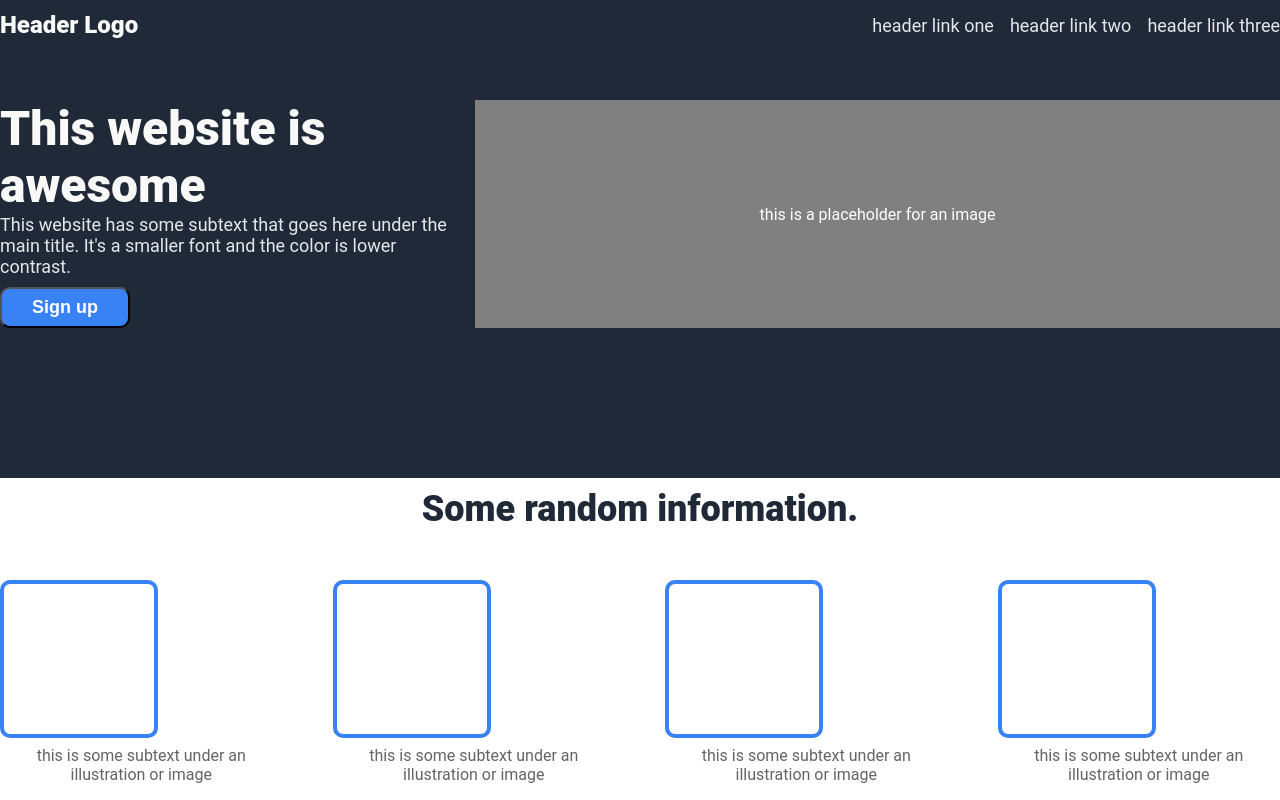
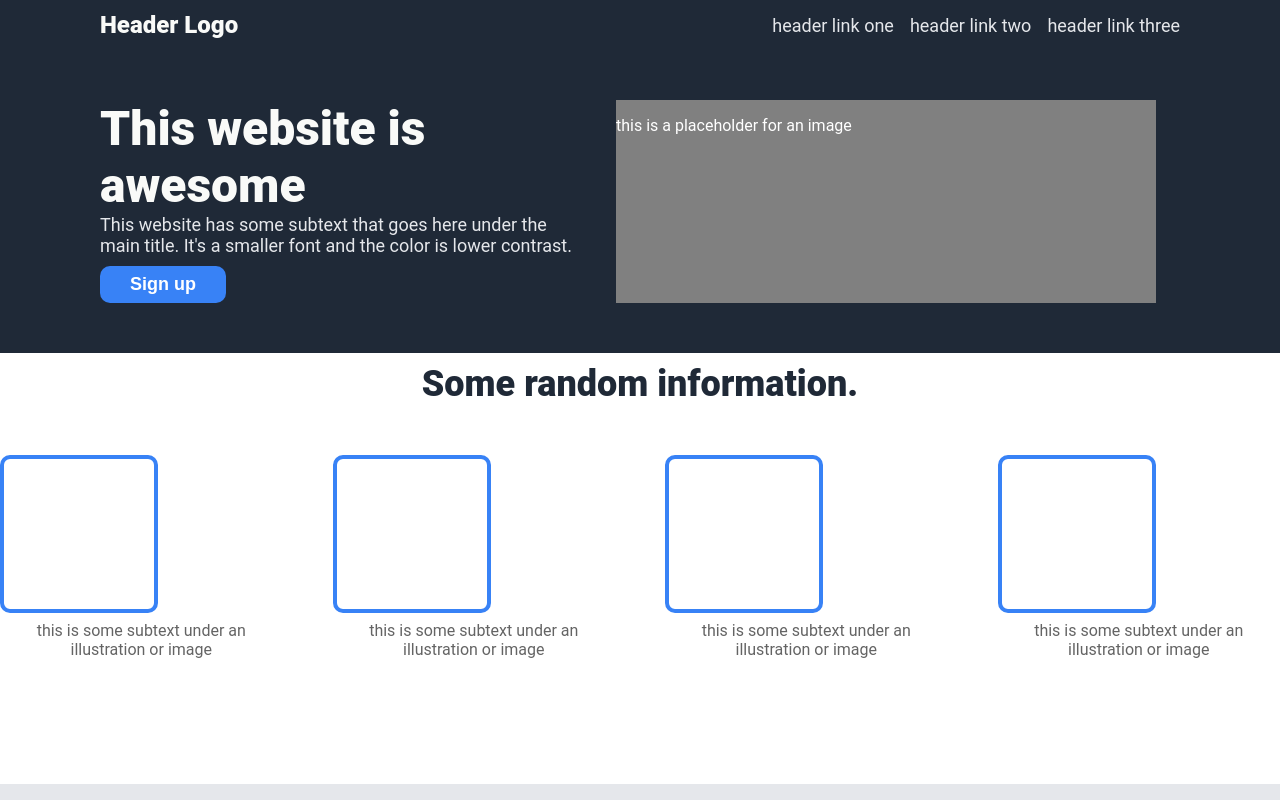
Before and after one commit to BlurryMystr/landing-page, a plain HTML site: page index.html in a window 1280 px wide. Shown: the top 800 px of the page. Drawn offline with Linux system fonts and the light colour scheme.

Commit message:
Allow expandable gap between logo and links; remove border from sign up button

```diff
--- a/index.html
+++ b/index.html
@@ -9,22 +9,21 @@
     <link rel="stylesheet" href="style.css">
 </head>
 
-
 <body>
     <div class="body-container">
-
+        <div class="above-fold">
             <div class="header">
 
                 <div class="logo">
                     Header Logo
                 </div>
-
+                <div class="links">
                 <ul>
                     <li><a href="/index.html">header link one</a></li>
                     <li><a href="/index.html">header link two</a></li>
                     <li><a href="/index.html">header link three</a></li>
                 </ul>
-
+                </div>
             </div>
 
             <div class="hero-container">
@@ -38,6 +37,7 @@
                 </div>
 
                 <div class="image-placeholder"><p>this is a placeholder for an image</p></div>
+            </div>
         </div>
 
             <div class="info-title">Some random information.</div>
--- a/style.css
+++ b/style.css
@@ -8,16 +8,21 @@ body {
     flex-direction: column;
 }
 
-a {
-    text-decoration: none;
+.above-fold {
+    background-color: #1F2937;
+    display: flex;
+    flex-direction: column;
+    align-items: center;
 }
 
 .header {
     display: flex;
-    background-color: #1F2937;
     justify-content: space-between;
     align-items: center;
     height: 50px;
+    width: 100%;
+    max-width: 1080px;
+    gap: 25px;
 }
 
 .logo {
@@ -40,17 +45,20 @@ a {
     gap: 16px;
 }
 
+a {
+    text-decoration: none;
+}
+
 .hero-container {
     display: flex;
-    background-color: #1F2937;
-    padding: 50px 0 150px;
-    gap: 25px
+    padding: 50px 0;
+    width: 100%;
+    max-width: 1080px;
+    gap: 30px;
 }
 
 .hero-content {
-    display: flex;
-    flex-direction: column;
-    width: 450px;
+    width: 45%;
 }
 
 .hero-main {
@@ -61,6 +69,7 @@ a {
 
 .sign-up {
     background-color: #3882F6;
+    border: none;
     color: white;
     width: fit-content;
     padding: 8px 30px;
@@ -72,10 +81,8 @@ a {
 
 .image-placeholder {
     background-color: gray;
-    flex: 1;
     display: flex;
-    align-items: center;
-    justify-content: center;
+    width: 50%;
 }
 
 .image-placeholder p {
```
Lines whose indentation alone changed are shown as unchanged.
